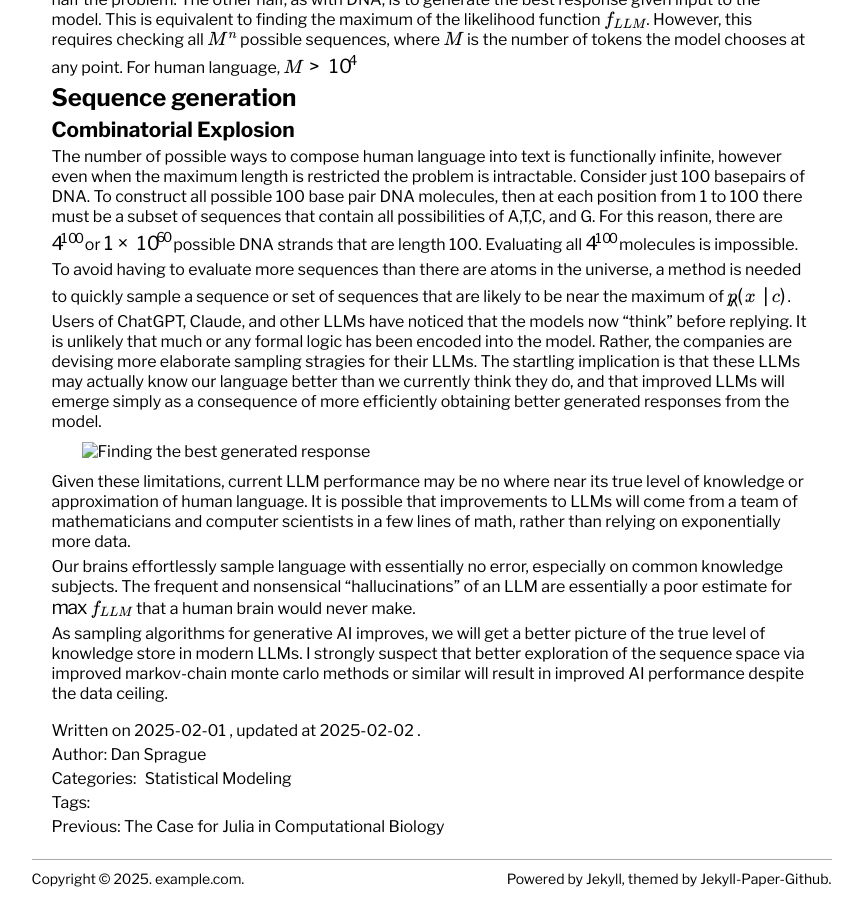
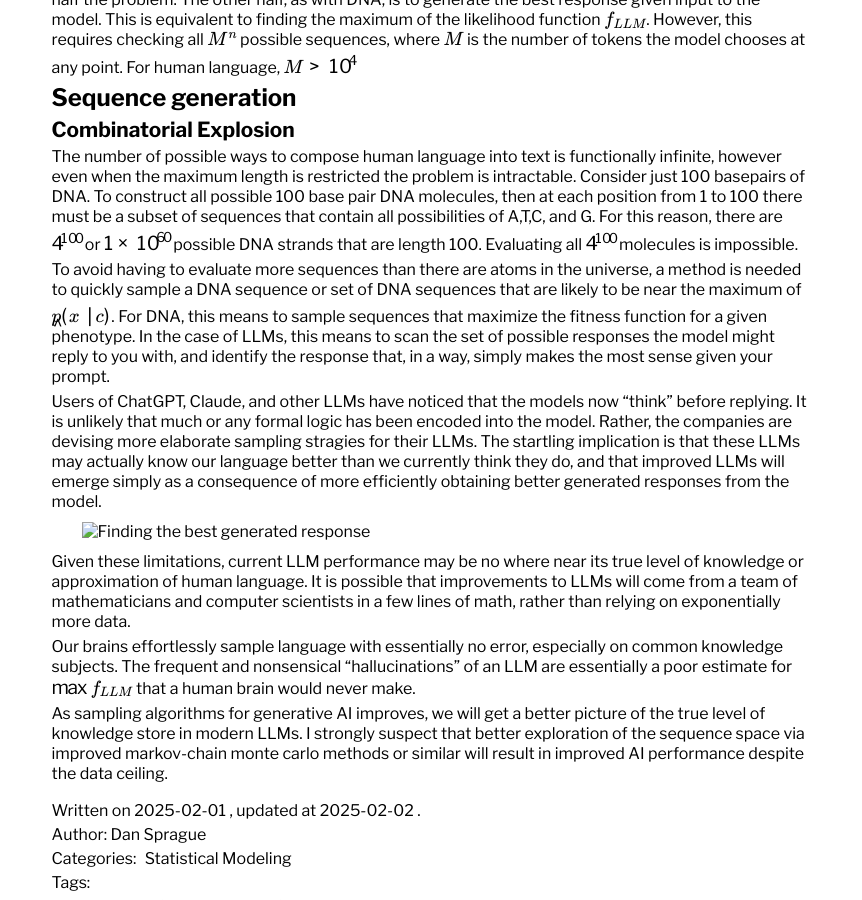
Before and after one commit to dan-sprague/dan-sprague.github.io, a Jekyll site: the page built from _posts/2025-02-02-llmthinking.markdown, in a window 1280 px wide and 900 px high, scrolled down 1159 px. Shown: the whole window, without its empty margins (201-1063 px from the left). Built offline with Jekyll 4.4.1, drawn with Linux system fonts in a browser that asks for light colours; formulas are drawn with MathJax 3.

Commit message:
fixed bug

```diff
--- a/_posts/2025-02-02-llmthinking.markdown
+++ b/_posts/2025-02-02-llmthinking.markdown
@@ -41,7 +41,7 @@ The problem encountered by modern LLMs is that building a very good likelihood e
 
 The number of possible ways to compose human language into text is functionally infinite, however even when the maximum length is restricted the problem is intractable. Consider just 100 basepairs of DNA. To construct all possible 100 base pair DNA molecules, then at each position from 1 to 100 there must be a subset of sequences that contain all possibilities of A,T,C, and G. For this reason, there are $4^{100}$ or $$1 \times 10^{60}$$ possible DNA strands that are length 100. Evaluating all $4^{100}$ molecules is impossible.
 
-To avoid having to evaluate more sequences than there are atoms in the universe, a method is needed to quickly sample a sequence or set of sequences that are likely to be near the maximum of $\hat{p}(x \mid c)$.
+To avoid having to evaluate more sequences than there are atoms in the universe, a method is needed to quickly sample a DNA sequence or set of DNA sequences that are likely to be near the maximum of $\hat{p}(x \mid c)$. For DNA, this means to sample sequences that maximize the fitness function for a given phenotype. In the case of LLMs, this means to scan the set of possible responses the model might reply to you with, and identify the response that, in a way, simply makes the most sense given your prompt.
 
 Users of ChatGPT, Claude, and other LLMs have noticed that the models now "think" before replying. It is unlikely that much or any formal logic has been encoded into the model. Rather, the companies are devising more elaborate sampling stragies for their LLMs. The startling implication is that these LLMs may actually know our language  better than we currently think they do, and that improved LLMs will emerge simply as a consequence of more efficiently obtaining better generated responses from the model.<br>
 
```
